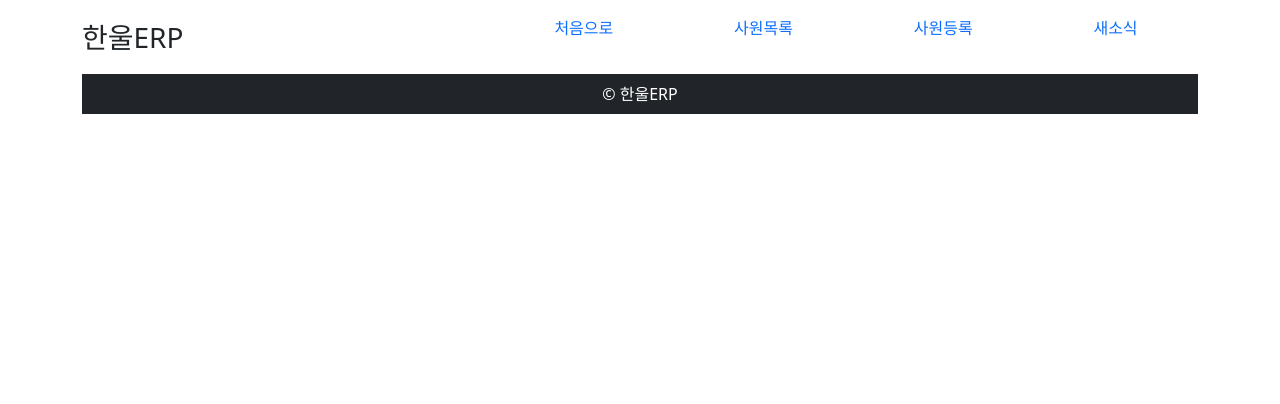
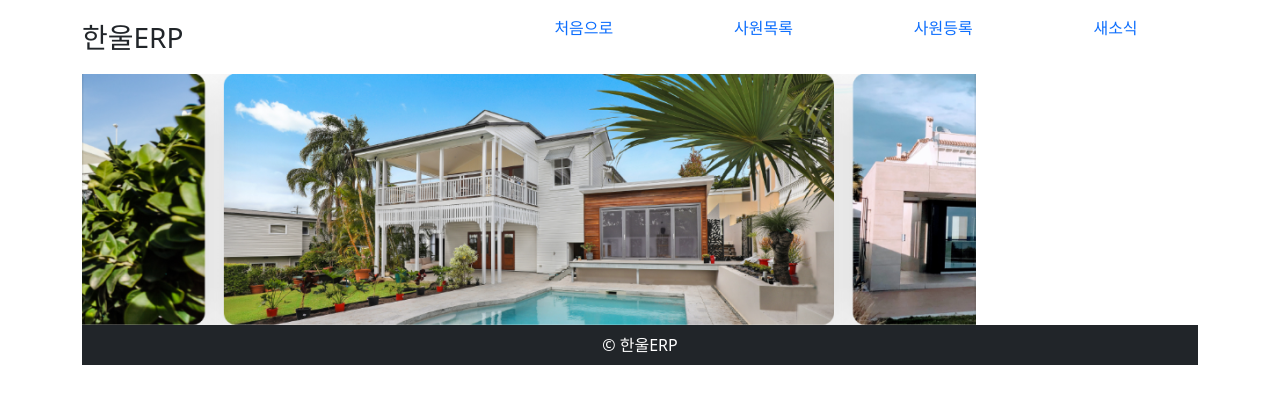
Before and after one commit to seonyeonghun2/10.fullstack-app, a React (Vite) app in the folder frontend/: page / in a window 1280 px wide. Shown: the top 404 px of the page. Built offline with nearby package versions, Linux system fonts and the light colour scheme.

Commit message:
static 이미지 추가
1. Home.jsx : 홈 페이지 라우터 컴포넌트에 result.png 삽입

이미지 출처 : icons8.com

```diff
--- a/frontend/src/routes/Home.jsx
+++ b/frontend/src/routes/Home.jsx
@@ -2,6 +2,7 @@ import React from 'react';
 import 'bootstrap/dist/css/bootstrap.min.css';
 import { Container, Row, Col } from 'react-bootstrap';
 import { NavLink, Outlet } from 'react-router';
+import result from '../assets/result.png'
 function Home() {
   const navUl = {
     listStyle: 'none',
@@ -36,6 +37,11 @@ function Home() {
         </Container>
       </header>
       <main>
+        <Container>
+          <Row>
+            <Col><img src={result} alt="result" /></Col>
+          </Row>
+        </Container>
         <Outlet />
       </main>
       <footer>
```
Also changed, not shown: frontend/src/assets/result.png (added).
